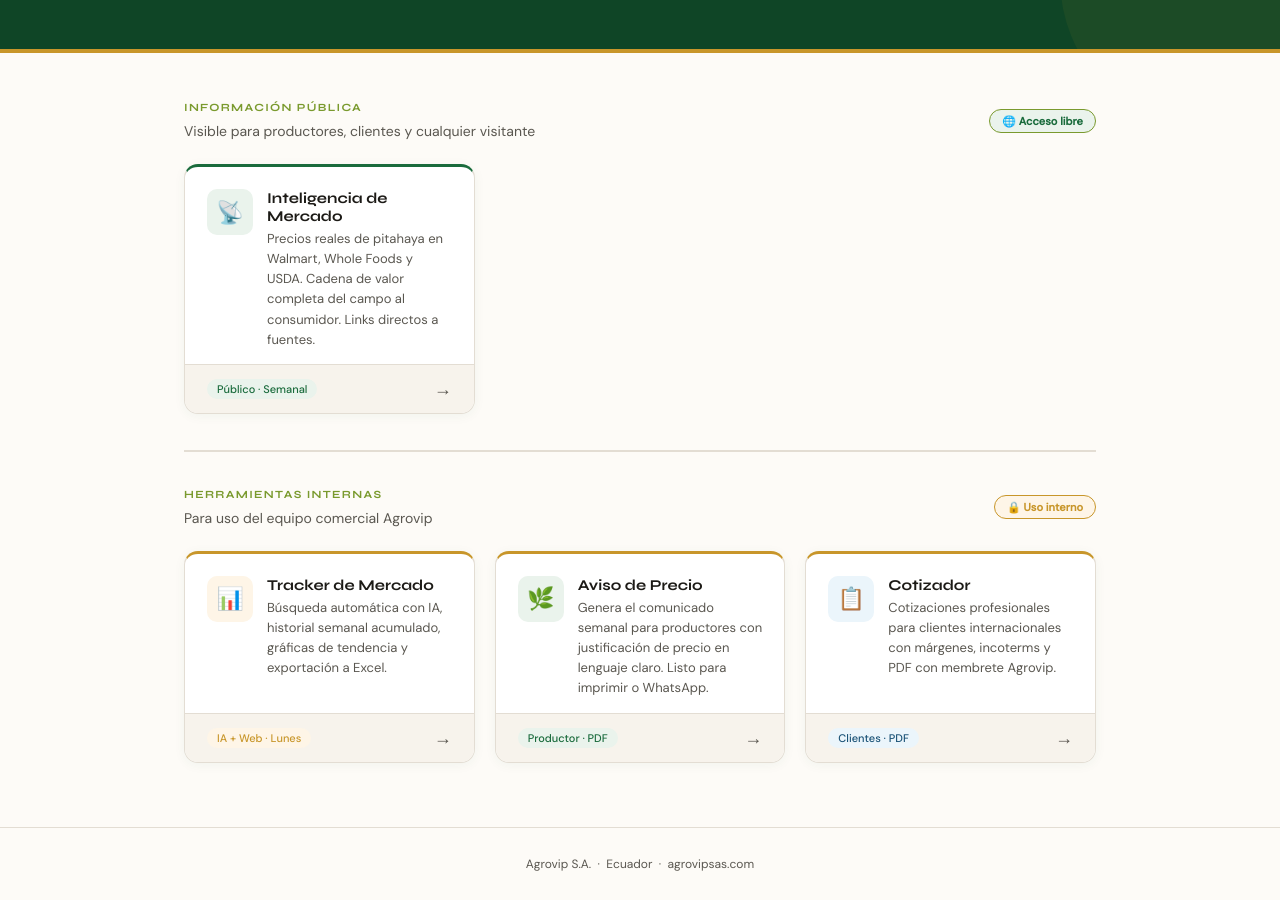
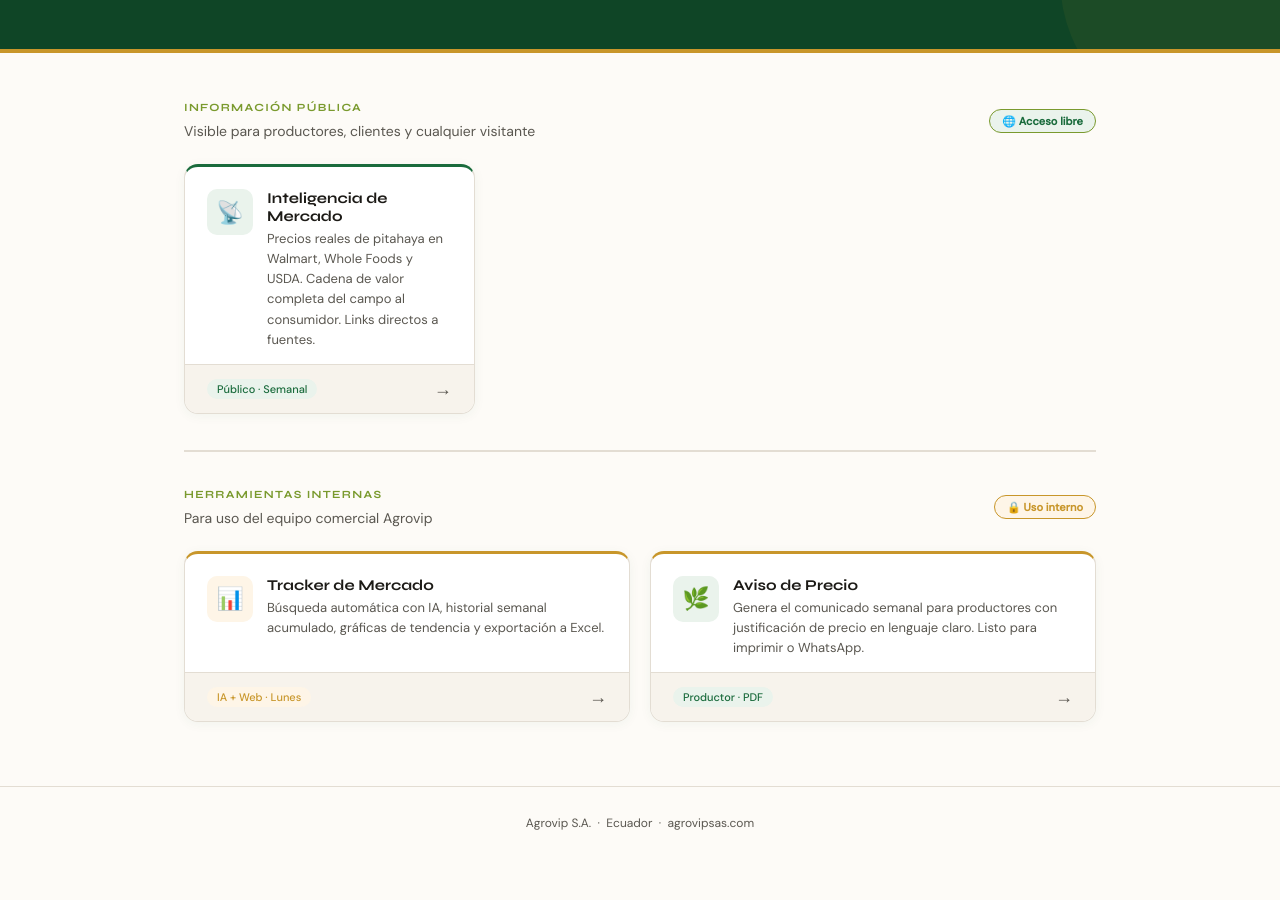
Before and after one commit to Agrovippackvip/Dragonfruitprices, a plain HTML site: page index.html in a window 1280 px wide. Shown: the part 186-1086 px from the top of the page. After the commit the page ends 1045 px from the top, so only its background shows below. Drawn offline with Linux system fonts and the light colour scheme.

Commit message:
Add files via upload

```diff
--- a/index.html
+++ b/index.html
@@ -24,7 +24,7 @@ body{font-family:'DM Sans',sans-serif;background:var(--bg);color:var(--ink);min-
 .pill-private{display:inline-flex;align-items:center;gap:6px;background:#FEF5E7;color:var(--gold);border:1px solid var(--gold);border-radius:20px;padding:4px 12px;font-size:11px;font-weight:600;}
 .divider{border:none;border-top:2px solid var(--brd);margin:36px 0;}
 .tools-grid{display:grid;grid-template-columns:repeat(3,1fr);gap:20px;}
-.tools-grid-2{display:grid;grid-template-columns:repeat(3,1fr);gap:20px;}
+.tools-grid-2{display:grid;grid-template-columns:repeat(2,1fr);gap:20px;}
 @media(max-width:700px){.tools-grid,.tools-grid-2{grid-template-columns:1fr;}}
 @media(max-width:960px) and (min-width:701px){.tools-grid,.tools-grid-2{grid-template-columns:1fr 1fr;}}
 .tool-card{background:#fff;border:1px solid var(--brd);border-radius:14px;overflow:hidden;text-decoration:none;display:flex;flex-direction:column;transition:transform 0.18s,box-shadow 0.18s,border-color 0.18s;box-shadow:0 2px 12px rgba(26,107,60,0.05);}
@@ -106,16 +106,7 @@ footer{text-align:center;padding:28px 20px;border-top:1px solid var(--brd);font-
       </div>
       <div class="card-footer"><span class="card-tag tag-green">Productor · PDF</span><span class="card-arrow">→</span></div>
     </a>
-    <a class="tool-card private-card" href="cotizador.html">
-      <div class="card-top">
-        <div class="card-icon icon-blue">📋</div>
-        <div class="card-meta">
-          <div class="card-title">Cotizador</div>
-          <div class="card-desc">Cotizaciones profesionales para clientes internacionales con márgenes, incoterms y PDF con membrete Agrovip.</div>
-        </div>
-      </div>
-      <div class="card-footer"><span class="card-tag tag-blue">Clientes · PDF</span><span class="card-arrow">→</span></div>
-    </a>
+
   </div>
 </div>
 <footer>Agrovip S.A. &nbsp;·&nbsp; Ecuador &nbsp;·&nbsp; agrovipsas.com</footer>
```
